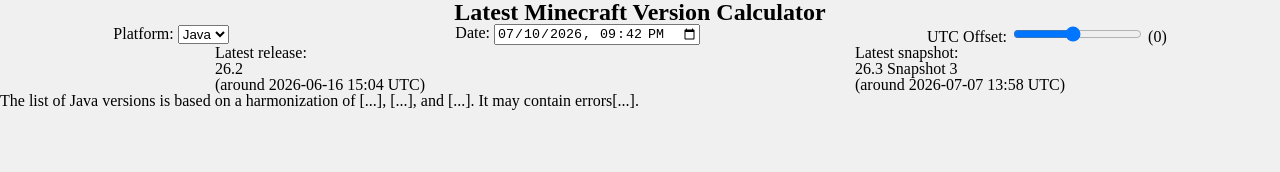
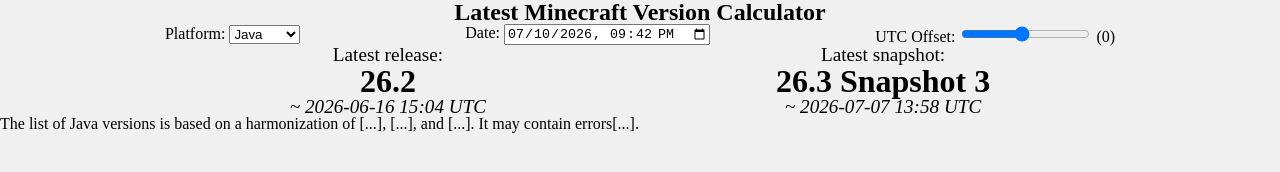
Before and after one commit to Nel-S/latest-version-calculator, a website built with Vite: page index.html in a window 1280 px wide. Built offline with nearby package versions, Linux system fonts and the light colour scheme.

Commit message:
0.4.0 - Current code upload for a collaborator

```diff
--- a/index.html
+++ b/index.html
@@ -2,7 +2,6 @@
 <html lang="en">
 <head>
 	<meta charset="UTF-8" />
-	<link rel="stylesheet" type="text/css" href="/reset.css">
 	<link rel="stylesheet" type="text/css" href="/style.css">
 	<!-- <link rel="icon" type="image/svg+xml" href="/favicon.svg" /> -->
 	<meta name="viewport" content="width=device-width, initial-scale=1.0" />
@@ -22,34 +21,35 @@
 			<h1>Latest Minecraft Version Calculator</h1>
 		</span>
 
-		<span class="inputbox">
-			<span id="input-platform">
+		<ul class="input-box">
+			<li class="input-entry">
 				<label for="platform-form">Platform:</label>
-				<select id="platform-form">
+				<select class="listener" id="platform-form">
 					<option>Java</option>
+					<option>Bedrock</option>
 				</select>
-			</span>
-			<span id="input-datetime">
+			</li>
+			<li class="input-entry">
 				<label for="datetime-form">Date:</label>
-				<input type="datetime-local" id="datetime-form" onclick="this.showPicker()">
-			</span>
-			<span id="input-utc-offset">
+				<input type="datetime-local" class="listener" id="datetime-form" onclick="this.showPicker()">
+			</li>
+			<li class="input-entry input-utc-hires">
 				<label for="utc-offset-form">UTC Offset:</label>
-				<input type="range" min="-12" max="14" step="0.25" id="utc-offset-form">
+				<input type="range" min="-12" max="14" step="0.25" class="listener" id="utc-offset-form">
 				<span id="current-utc-offset"></span>
-			</span>
-		</span>
+			</li>
+		</ul>
 
-		<span class="outputbox">
+		<span class="output-box">
 			<span id="latest-release-box">
-				<p>Latest release:</p>
-				<p id="latest-release"></p>
-				<p id="latest-release-time"></p>
+				<p class="version-title">Latest release:</p>
+				<p class="version-name" id="latest-release"></p>
+				<p class="version-time" id="latest-release-time"></p>
 			</span>
 			<span id="latest-snapshot-box">
-				<p>Latest snapshot:</p>
-				<p id="latest-snapshot"></p>
-				<p id="latest-snapshot-time"></p>
+				<p class="version-title">Latest snapshot:</p>
+				<p class="version-name" id="latest-snapshot"></p>
+				<p class="version-time" id="latest-snapshot-time"></p>
 			</span>
 		</span>
 
--- /dev/null
+++ b/public/components.css
@@ -0,0 +1,55 @@
+@layer components {
+	.page {
+		display: flex;
+		flex-flow: column;
+		justify-content: space-around;
+		align-items: justify;
+	}
+
+	.title {
+		/* flex: 10%; */
+		font-size: x-large;
+		font-weight: bold;
+		text-align: center;
+	}
+
+	.input-box {
+		/* flex: 20%; */
+		display: flex;
+		flex-flow: row wrap;
+		justify-content: space-evenly;
+		align-items: center;
+	}
+
+	.input-element {
+		flex: 1 0 0;
+	}
+
+	.output-box {
+		/* flex: 40%; */
+		display: flex;
+		flex-flow: row wrap;
+		justify-content: space-evenly;
+	}
+
+	.version-title {
+		font-size: larger;
+		text-align: center;
+	}
+
+	.version-name {
+		font-size: xx-large;
+		font-weight: bold;
+		text-align: center;
+	}
+
+	.version-time {
+		font-size: larger;
+		font-style: italic;
+		text-align: center;
+	}
+
+	/* .about {
+		flex: auto;
+	} */
+}
--- /dev/null
+++ b/public/defaults.css
@@ -0,0 +1,5 @@
+@layer defaults {
+	body {
+		background-color: #f0f0f0;
+	}
+}
--- a/public/reset.css
+++ b/public/reset.css
@@ -3,6 +3,7 @@
    License: none (public domain)
 */
 
+@layer reset {
 	html, body, div, span, applet, object, iframe,
 	h1, h2, h3, h4, h5, h6, p, blockquote, pre,
 	a, abbr, acronym, address, big, cite, code,
@@ -46,3 +47,4 @@ table {
 		border-collapse: collapse;
 		border-spacing: 0;
 	}
+}
--- a/public/style.css
+++ b/public/style.css
@@ -1,36 +1,6 @@
-body {
-    background-color: #f0f0f0;
-}
+@layer reset, defaults, components, utilities;
 
-.page {
-    display: flex;
-    flex-flow: column;
-    justify-content: space-around;
-    align-items: justify;
-}
-
-.title {
-    /* flex: 10%; */
-    font-size: x-large;
-    font-weight: bold;
-    text-align: center;
-}
-
-.inputbox {
-    /* flex: 20%; */
-    display: flex;
-    flex-flow: row wrap;
-    justify-content: space-around;
-    align-items: center;
-}
-
-.outputbox {
-    /* flex: 40%; */
-    display: flex;
-    flex-flow: row wrap;
-    justify-content: space-around;
-}
-
-/* .about {
-    flex: auto;
-} */
+@import url("reset.css") layer(reset);
+@import url("defaults.css") layer(defaults);
+@import url("components.css") layer(components);
+@import url("utilities.css") layer(utilities);
--- /dev/null
+++ b/public/utilities.css
@@ -0,0 +1,9 @@
+@layer utilities {
+	.hidden {
+		display: none;
+	}
+
+	.hidden-but-keeps-space {
+		visibility: hidden;
+	}
+}
--- /dev/null
+++ b/src/datememory.ts
@@ -0,0 +1,75 @@
+import {DateUtils, ElementUtils} from "./util.js"
+
+export class DatetimeWithMemory {
+    dateElement: HTMLInputElement
+    utcOffsetElement: HTMLInputElement
+    utcOffsetWrapper: HTMLElement
+
+    highResolution: boolean
+    lastHours: number | null;
+    lastMinutes: number | null;
+
+    constructor(dateID: string, utcOffsetID: string, utcOffsetWrapperID: string) {
+        this.dateElement = ElementUtils.getElementOrThrow<HTMLInputElement>(dateID);
+        this.utcOffsetElement = ElementUtils.getElementOrThrow<HTMLInputElement>(utcOffsetID);
+        this.utcOffsetWrapper = ElementUtils.getElementOrThrow<HTMLElement>(utcOffsetWrapperID);
+
+        this.highResolution = (this.dateElement.type == "datetime-local");
+        this.lastHours = this.lastMinutes = null;
+        this.reset();
+    }
+
+    reset(): void {
+        // Get user's current datetime
+        const datetime = new Date();
+        this.utcOffsetElement.value = (Math.round(-datetime.getTimezoneOffset()/15)/4).toString()
+        DateUtils.localToUTC(datetime);
+        this.dateElement.value = (this.highResolution ? DateUtils.extractDateAndTime : DateUtils.extractDate)(datetime);
+    }
+
+    read(): Date | null {
+        const datetime = DateUtils.getUTCDatetime(this.dateElement);
+        if (datetime == null) return null;
+
+        if (this.highResolution) datetime.setUTCMinutes(datetime.getUTCMinutes() - 60*Number(this.utcOffsetElement.value));
+        else datetime.setUTCHours(23, 59, 59);
+	    return datetime;
+    }
+
+    save(): void {
+        // console.log(this.dateElement.valueAsDate, this.dateElement.value);
+        const datetime = DateUtils.getUTCDatetime(this.dateElement);
+        if (datetime == null) throw new Error(`Tried to save an invalid datetime (${this.dateElement.value}).`);
+        this.lastHours = datetime.getUTCHours();
+        this.lastMinutes = datetime.getUTCMinutes();
+    }
+
+    load(): void {
+        const datetime = DateUtils.getUTCDatetime(this.dateElement);
+        if (this.lastHours != null) datetime.setUTCHours(this.lastHours);
+        if (this.lastMinutes != null) datetime.setUTCMinutes(this.lastMinutes);
+        this.dateElement.value = DateUtils.extractDateAndTime(datetime);
+    }
+
+    toHighResolution(): void {
+        this.highResolution = true;
+        const currentDate = DateUtils.getUTCDatetime(this.dateElement);
+        this.dateElement.type = "datetime-local";
+        this.utcOffsetWrapper.classList.remove("hidden-but-keeps-space");
+        if (currentDate == null) this.reset();
+        else {
+            this.dateElement.value = DateUtils.extractDateAndTime(currentDate);
+            this.load();
+        }
+    }
+
+    toLowResolution(): void {
+        this.save();
+        this.highResolution = false;
+        const currentDate = DateUtils.getUTCDatetime(this.dateElement);
+        this.dateElement.type = "date";
+        this.utcOffsetWrapper.classList.add("hidden-but-keeps-space");
+        if (currentDate == null) this.reset();
+        else this.dateElement.value = DateUtils.extractDate(currentDate);
+    }
+}
--- a/src/main.ts
+++ b/src/main.ts
@@ -1,97 +1,107 @@
-import {getElementOrNull, getElementOrThrow} from "./util.js"
-import {Entry, getLatestVersions, validateNodeList} from "./version-lists/helpers.js";
-import {JAVA_VERSIONS} from "./version-lists/java.js"
+import {DatetimeWithMemory} from "./datememory.js";
+import {ElementUtils} from "./util.js"
+import {VersionList} from "./version-lists/helpers.js";
+import {JAVA_VERSION_LIST} from "./version-lists/java.js"
+import {BEDROCK_VERSION_LIST} from "./version-lists/bedrock.js";
 
+const datetimeWithMemory = new DatetimeWithMemory(
+	"#datetime-form",
+	"#utc-offset-form",
+	".input-utc-hires"
+)
 
 function initialize(): void {
-	const platformForm = getElementOrThrow<HTMLInputElement>("#platform-form");
-	platformForm.addEventListener("input", function(){recalculate();});
+	// TODO: Replace with "listening" class
+	// document.querySelectorAll<HTMLInputElement>(".listener").forEach(
+	// 	element => (element.addEventListener("input", function(){recalculate();}))
+	// );
 
-	const dateForm = getElementOrThrow<HTMLInputElement>("#datetime-form");
+	// Add event listeners.
+	const platformForm = ElementUtils.getElementOrThrow<HTMLInputElement>("#platform-form");
+	platformForm.addEventListener("input", function(){updateDatetimeResolution(); recalculate();});
+
+	const dateForm = ElementUtils.getElementOrThrow<HTMLInputElement>("#datetime-form");
 	dateForm.addEventListener("input", function(){recalculate();});
 
-	const utcOffsetForm = getElementOrThrow<HTMLInputElement>("#utc-offset-form");
-	utcOffsetForm.addEventListener("input", function(){recalculate(); updateRangeOutput();});
+	const utcOffsetForm = ElementUtils.getElementOrThrow<HTMLInputElement>("#utc-offset-form");
+	utcOffsetForm.addEventListener("input", function(){updateRangeOutput(); recalculate();});
 
-	setFormsWithCurrentDatetime(dateForm, utcOffsetForm);
+	// Call functions to initialize the page on the current date/time.
+	updateDatetimeResolution();
 	updateRangeOutput();
 	recalculate();
 }
 
+// Update the UTC offset output to match the corresponding slider's value.
 function updateRangeOutput(): void {
-	const utcOffsetForm = getElementOrThrow<HTMLInputElement>("#utc-offset-form");
-	const currentUtcOffsetOutput = getElementOrThrow<HTMLDataElement>("#current-utc-offset");
+	// Get elements
+	const utcOffsetForm = ElementUtils.getElementOrThrow<HTMLInputElement>("#utc-offset-form");
+	const currentUtcOffsetOutput = ElementUtils.getElementOrThrow<HTMLDataElement>("#current-utc-offset");
 
-	currentUtcOffsetOutput.innerHTML = `(${utcOffsetForm.value})`;
+	currentUtcOffsetOutput.innerText = `(${utcOffsetForm.value})`;
 }
 
-function setFormsWithCurrentDatetime(dateForm: HTMLInputElement, utcOffsetForm: HTMLInputElement): void {
-	let currentDatetime = new Date();
-	utcOffsetForm.value = (Math.round(-currentDatetime.getTimezoneOffset()/15)/4).toString();
-	currentDatetime.setMinutes(currentDatetime.getMinutes() - currentDatetime.getTimezoneOffset());
-	dateForm.value = currentDatetime.toISOString().slice(0, 16);
+// Update the datetime resolution to match the current version list.
+function updateDatetimeResolution(): void {
+	// Get current list's resolution
+	const versionList = getListFromForm();
+	if (!versionList || versionList.highResolution) datetimeWithMemory.toHighResolution();
+	else datetimeWithMemory.toLowResolution();
 }
 
-function getDatetimeFromForm(): Date | null {
-	const dateForm = getElementOrNull<HTMLInputElement>("#datetime-form");
-	if (!dateForm) return null;
-	const utcOffsetForm = getElementOrNull<HTMLInputElement>("#utc-offset-form");
-	if (!utcOffsetForm) return null;
-
-	let datetime = new Date(dateForm.value + "Z");
-	datetime.setUTCMinutes(datetime.getUTCMinutes() - 60*Number(utcOffsetForm.value));
-	return datetime;
-}
-
-function getListFromForm(): Entry[] | null {
-	const platformForm = getElementOrNull<HTMLInputElement>("#platform-form");
+function getListFromForm(): VersionList | null {
+	const platformForm = ElementUtils.getElementOrNull<HTMLInputElement>("#platform-form");
 	if (!platformForm) return null;
 
 	switch (platformForm.value) {
 		case "Java":
-			validateNodeList(JAVA_VERSIONS);
-			return JAVA_VERSIONS;
-		default: return null;
+			JAVA_VERSION_LIST.validate();
+			return JAVA_VERSION_LIST;
+		case "Bedrock":
+			BEDROCK_VERSION_LIST.validate();
+			return BEDROCK_VERSION_LIST;
+		default:
+			return null;
 	}
 }
 
 function recalculate(): void {
-	const releaseOutput = getElementOrThrow("#latest-release");
-	const releaseTimeOutput = getElementOrThrow("#latest-release-time");
-	const snapshotOutput = getElementOrThrow("#latest-snapshot");
-	const snapshotTimeOutput = getElementOrThrow("#latest-snapshot-time");
+	const releaseOutput = ElementUtils.getElementOrThrow("#latest-release");
+	const releaseTimeOutput = ElementUtils.getElementOrThrow("#latest-release-time");
+	const snapshotOutput = ElementUtils.getElementOrThrow("#latest-snapshot");
+	const snapshotTimeOutput = ElementUtils.getElementOrThrow("#latest-snapshot-time");
 
 	const list = getListFromForm();
 	if (!list) {
-		releaseOutput.innerHTML = `[Invalid platform provided.]`;
-		releaseTimeOutput.innerHTML = "";
-		snapshotOutput.innerHTML = `[Invalid platform provided.]`;
-		snapshotTimeOutput.innerHTML = "";
+		releaseOutput.innerText = `[Invalid platform]`;
+		releaseTimeOutput.innerText = "";
+		snapshotOutput.innerText = `[Invalid platform]`;
+		snapshotTimeOutput.innerText = "";
 		return;
 	}
 
-	const datetime = getDatetimeFromForm();
-	if (!datetime || isNaN(datetime.getTime())) {
-		releaseOutput.innerHTML = `[Invalid date/time provided.]`;
-		releaseTimeOutput.innerHTML = "";
-		snapshotOutput.innerHTML = `[Invalid date/time provided.]`;
-		snapshotTimeOutput.innerHTML = "";
+	const datetime = datetimeWithMemory.read();
+	if (!datetime) {
+		releaseOutput.innerText = `[Invalid date/time]`;
+		releaseTimeOutput.innerText = "";
+		snapshotOutput.innerText = `[Invalid date/time]`;
+		snapshotTimeOutput.innerText = "";
 		return;
 	}
 	// console.log(datetime.toISOString());
 
-	const {releaseEntry, snapshotEntry} = getLatestVersions(JAVA_VERSIONS, datetime);
-	releaseOutput.innerHTML = releaseEntry ?
+	const {releaseEntry, snapshotEntry} = list.getLatestVersionsOn(datetime);
+	releaseOutput.innerText = releaseEntry ?
 		`${releaseEntry.name}` :
-		`[No releases existed for the provided platform on this date.]`;
-	releaseTimeOutput.innerHTML = releaseEntry ?
-		`(around ${releaseEntry.timestamp.toISOString().slice(0, 16).replace("T", " ")} UTC)` :
+		`[No releases existed]`;
+	releaseTimeOutput.innerText = releaseEntry ?
+		`~ ${releaseEntry.timestamp.toISOString().slice(0, 16).replace("T", " ")} UTC` :
 		"";
-	snapshotOutput.innerHTML = snapshotEntry ?
+	snapshotOutput.innerText = snapshotEntry ?
 		`${snapshotEntry.name}` :
-		`[No snapshots existed for the provided platform on this date.]`;
-	snapshotTimeOutput.innerHTML = snapshotEntry ?
-		`(around ${snapshotEntry.timestamp.toISOString().slice(0, 16).replace("T", " ")} UTC)` :
+		`[No snapshots existed]`;
+	snapshotTimeOutput.innerText = snapshotEntry ?
+		`~ ${snapshotEntry.timestamp.toISOString().slice(0, 16).replace("T", " ")} UTC` :
 		"";
 }
 
--- a/src/util.ts
+++ b/src/util.ts
@@ -1,10 +1,40 @@
-export function getElementOrNull<T extends HTMLElement>(selectors: string): T | null {
-	return document.querySelector<T>(selectors);
+export class DateUtils {
+	static getUTCDatetime(element: HTMLInputElement): Date | null {
+		// Element.valueAsDate does not work because it is often set to null
+		// even when Element.value is already a valid date.
+		const datetime = new Date(element.value + "Z");
+		return DateUtils.isInvalid(datetime) ? null : datetime;
+	}
+	static extractDate(date: Date): string {
+		/* Date.toISOString will be in the format YYYY-MM-DDThh:mm:ss...
+		                                          ^^^^^^^^^^
+		*/
+		return date.toISOString().slice(0, 10);
+	}
+	static extractDateAndTime(datetime: Date): string {
+		/* Date.toISOString will be in the format YYYY-MM-DDThh:mm:ss...
+		                                          ^^^^^^^^^^^^^^^^
+		*/
+		return datetime.toISOString().slice(0, 16);
+	}
+	static localToUTC(datetime: Date): Date {
+		datetime.setMinutes(datetime.getMinutes() - datetime.getTimezoneOffset());
+		return datetime;
+	}
+	static isInvalid(datetime: Date | null): boolean {
+		return datetime == null || isNaN(datetime.getTime());
+	}
 }
 
-// Admittedly from Google Gemini
-export function getElementOrThrow<T extends HTMLElement>(selectors: string): T {
-	const element = document.querySelector<T>(selectors);
-	if (!element) throw new Error(`No element with selectors \"${selectors}\" could be found.`);
-	return element;
+export class ElementUtils {
+	static getElementOrNull<T extends HTMLElement>(selectors: string): T | null {
+		return document.querySelector<T>(selectors);
+	}
+
+	// Admittedly from Google Gemini
+	static getElementOrThrow<T extends HTMLElement>(selectors: string): T {
+		const element = document.querySelector<T>(selectors);
+		if (!element) throw new Error(`No element with selectors \"${selectors}\" could be found.`);
+		return element;
+	}
 }
--- /dev/null
+++ b/src/version-lists/bedrock.ts
@@ -0,0 +1,5 @@
+import {Entry, VersionList} from "./helpers.js"
+
+export const BEDROCK_VERSION_LIST: VersionList = new VersionList([
+    new Entry("26.3 Snapshot 3", new Date("2026-07-07T13:58Z"), true),
+], false, false);
--- a/src/version-lists/helpers.ts
+++ b/src/version-lists/helpers.ts
@@ -1,3 +1,5 @@
+import {DateUtils} from "../util";
+
 export class Entry {
 	name: string
 	timestamp: Date
@@ -10,41 +12,53 @@ export class Entry {
 	}
 };
 
-export function validateNodeList(list: Entry[]): void {
-    for (let i = 0; i < list.length; ++i) {
-        if (i < list.length - 1 && list[i].timestamp < list[i + 1].timestamp) throw new Error(`List entries are out of order chronlogically (indices ${list[i].name}-${list[i + 1].name}).`);
+export class VersionList {
+	entries: Entry[]
+	highResolution: boolean
+	hasSnapshots: boolean
+
+	constructor(entries: Entry[], highResolution: boolean = false, hasSnapshots: boolean = false) {
+		this.entries = entries;
+		this.highResolution = highResolution;
+		this.hasSnapshots = hasSnapshots;
+	}
+
+	validate(): void {
+		for (let i = 0; i < this.entries.length; ++i) {
+			if (DateUtils.isInvalid(this.entries[i].timestamp)) throw new Error(`List entry ${this.entries[i].name} has an invalid timestamp.`);
+			if (i < this.entries.length - 1 && this.entries[i].timestamp < this.entries[i + 1].timestamp) throw new Error(`List entries are out of order chronlogically (indices ${this.entries[i].name}-${this.entries[i + 1].name}).`);
 		}
 	}
 
-export function getLatestVersions(list: Entry[], date: Date) : {releaseEntry: Entry | null, snapshotEntry: Entry | null} {
-    if (!list || !date) return {releaseEntry: null, snapshotEntry: null};
+	getLatestVersionsOn(date: Date) : {releaseEntry: Entry | null, snapshotEntry: Entry | null} {
+		if (!this.entries || !date) return {releaseEntry: null, snapshotEntry: null};
 
 		// let latestIndex: number;
-    // for (latestIndex = 0; latestIndex < list.length && date < list[latestIndex].timestamp; ++latestIndex);
-    // if (latestIndex >= list.length) return {releaseEntry: null, snapshotEntry: null};
+		// for (latestIndex = 0; latestIndex < this.entries.length && date < this.entries[latestIndex].timestamp; ++latestIndex);
+		// if (latestIndex >= this.entries.length) return {releaseEntry: null, snapshotEntry: null};
 		// console.log([latestIndex]);
 
 
-    // Find the minimum i such that date >= list[i].
-    // = Either date >= list[0], or for i > 1, find i such that list[i - 1] > date >= list[i].
-    let latestIndex = 0, earliestIndex = list.length - 1;
+		// Find the minimum i such that date >= this.entries[i].
+		// = Either date >= this.entries[0], or for i > 1, find i such that this.entries[i - 1] > date >= this.entries[i].
+		let latestIndex = 0, earliestIndex = this.entries.length - 1;
 		let found = false;
 		// While there's still a range of indices to check:
 		while (latestIndex <= earliestIndex) {
 			// Get (approximate) middle index
 			const middleIndex = Math.floor((latestIndex + earliestIndex)/2);
 			// console.log([latestIndex, earliestIndex, middleIndex]);
-        // If not (date >= list[i]), we can discard entries 0-i
-        if (date < list[middleIndex].timestamp) {
+			// If not (date >= this.entries[i]), we can discard entries 0-i
+			if (date < this.entries[middleIndex].timestamp) {
 				latestIndex = middleIndex + 1;
 				continue;
 			}
-        // If not (list[i - 1] > date), we can discard entries i-end
-        if (middleIndex > 0 && list[middleIndex - 1].timestamp <= date) {
+			// If not (this.entries[i - 1] > date), we can discard entries i-end
+			if (middleIndex > 0 && this.entries[middleIndex - 1].timestamp <= date) {
 				earliestIndex = middleIndex - 1;
 				continue;
 			}
-        // Otherwise list[i - 1] > date >= list[i] as desired
+			// Otherwise this.entries[i - 1] > date >= this.entries[i] as desired
 			latestIndex = middleIndex;
 			found = true;
 			break;
@@ -52,8 +66,9 @@ export function getLatestVersions(list: Entry[], date: Date) : {releaseEntry: En
 		// console.log([latestIndex, earliestIndex, found]);
 		if (!found) return {releaseEntry: null, snapshotEntry: null};
 
-    const snapshotEntry = list[latestIndex];
-    while (latestIndex < list.length && list[latestIndex].snapshot) ++latestIndex;
-    const releaseEntry = latestIndex >= list.length ? null : list[latestIndex];
+		const snapshotEntry = this.entries[latestIndex];
+		while (latestIndex < this.entries.length && this.entries[latestIndex].snapshot) ++latestIndex;
+		const releaseEntry = latestIndex >= this.entries.length ? null : this.entries[latestIndex];
 		return {releaseEntry: releaseEntry, snapshotEntry: snapshotEntry};
 	}
+};
--- a/src/version-lists/java.ts
+++ b/src/version-lists/java.ts
@@ -1,6 +1,6 @@
-import {Entry} from "./helpers.js"
+import {Entry, VersionList} from "./helpers.js"
 
-export const JAVA_VERSIONS: Entry[] = [
+export const JAVA_VERSION_LIST: VersionList = new VersionList([
 	new Entry("26.3 Snapshot 3", new Date("2026-07-07T13:58Z"), true),
 	new Entry("26.3 Snapshot 2", new Date("2026-06-30T13:58Z"), true),
 	new Entry("26.3 Snapshot 1", new Date("2026-06-23T14:00Z"), true),
@@ -1282,4 +1282,4 @@ export const JAVA_VERSIONS: Entry[] = [
 	new Entry("RubyDung 132328", new Date("2009-05-13T21:28Z")),
 	new Entry("RubyDung 132211", new Date("2009-05-13T20:11Z")),
 	new Entry("RubyDung 131655", new Date("2009-05-13T16:48Z")),
-];
+], true, true);
```
Lines whose indentation alone changed are shown as unchanged.
